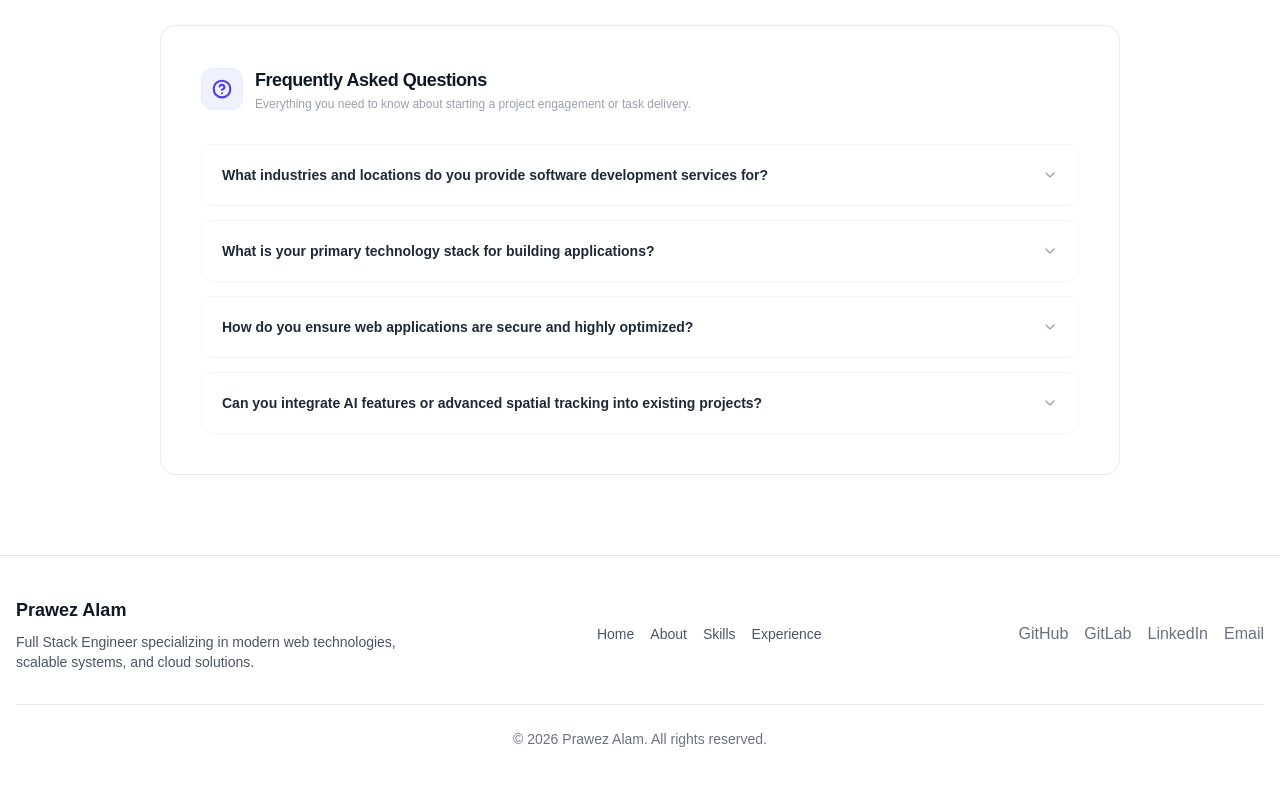
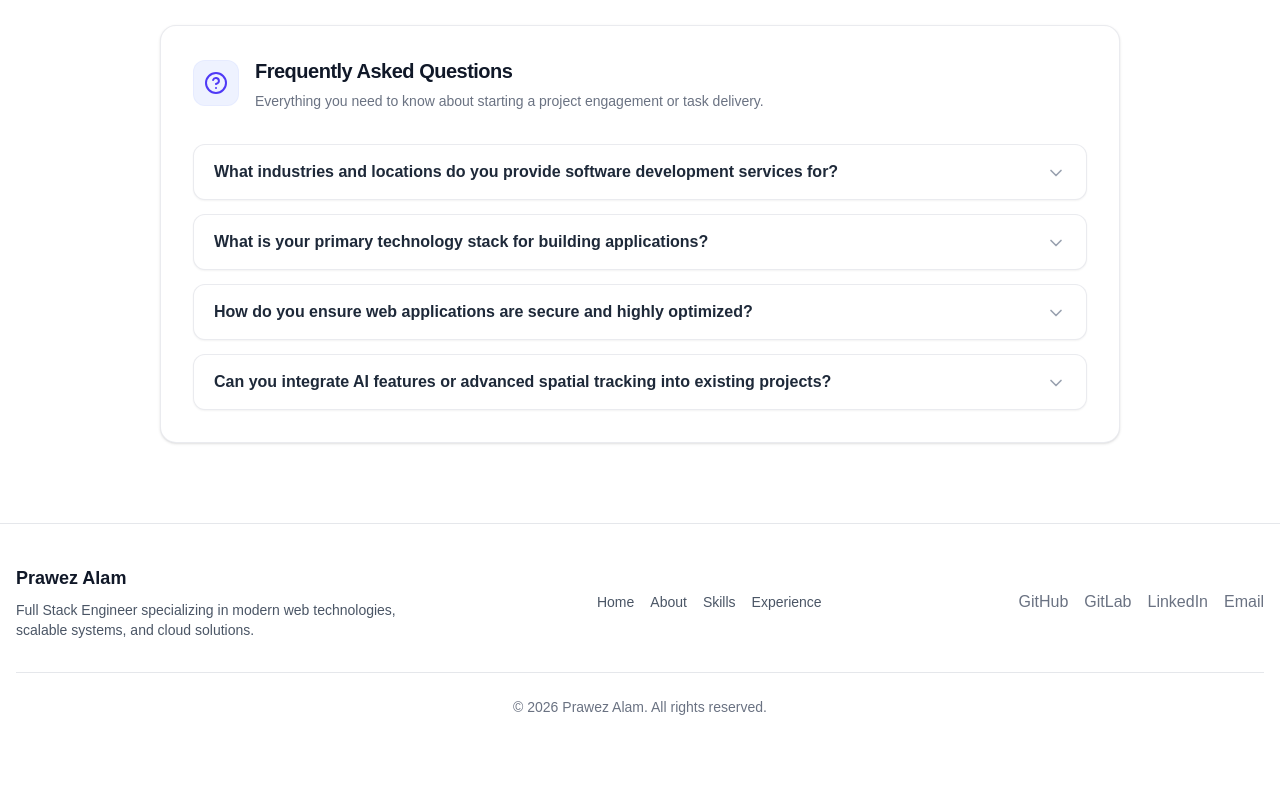
Before and after one commit to AlamPrawez/prawezalam, a Next.js app: page / in a window 1280 px wide. Shown: the part 1882-2667 px from the top of the page. After the commit the page ends 2639 px from the top, so only its background shows below. Built offline with nearby package versions, Linux system fonts and the light colour scheme; no server answers; the database is empty.

Commit message:
responsive fixed

```diff
--- a/src/app/(site)/page.tsx
+++ b/src/app/(site)/page.tsx
@@ -23,7 +23,7 @@ export default function Home() {
           {/* <ServicesSection /> */}
           <ServicesSectionNew />
         </section>
-        <div className="px-40 py-20">
+       <div className="px-4 py-8 sm:px-8 sm:py-12 lg:px-20 lg:py-16 xl:px-40 xl:py-20">
         <Faq faqs={faqs}/>
         </div>
       </main>
--- a/src/components/Faq.tsx
+++ b/src/components/Faq.tsx
@@ -46,11 +46,11 @@ export default function Faq({
     return (
      <section
       id="faq"
-            className={`w-full bg-white border border-gray-200/80 p-6 sm:p-10 rounded-2xl shadow-premium relative scroll-mt-20 ${className}`}
+      className={`w-full bg-white border border-gray-200/80 p-4 sm:p-6 lg:p-8 rounded-2xl shadow-sm relative scroll-mt-20 ${className}`}
       aria-labelledby="faq-title"
     >
       {/* Inject JSON-LD Schema for SEO */}
-            {showSchema && faqs.length > 0 && (
+      {showSchema && faqs.length > 0 && faqSchema && (
         <script
           type="application/ld+json"
           dangerouslySetInnerHTML={{ __html: JSON.stringify(faqSchema) }}
@@ -58,16 +58,19 @@ export default function Faq({
       )}
 
       {/* Header Segment */}
-            <div className="flex items-center gap-3 mb-8">
-                <div className="bg-indigo-50 p-2.5 rounded-xl text-indigo-600 border border-indigo-100/50 shrink-0">
-                    <HelpCircle size={20} className="stroke-[2.5]" />
+      <div className="flex items-start gap-3 sm:gap-4 mb-5 sm:mb-8">
+        <div className="bg-indigo-50 p-2 sm:p-2.5 rounded-xl text-indigo-600 border border-indigo-100/60 shrink-0 mt-0.5">
+          <HelpCircle className="w-5 h-5 sm:w-6 sm:h-6 stroke-[2]" />
         </div>
-                <div>
-                    <h2 id="faq-title" className="text-lg font-extrabold text-gray-900 tracking-tight">
+        <div className="flex-1 min-w-0">
+          <h2
+            id="faq-title"
+            className="text-base sm:text-lg lg:text-xl font-extrabold text-gray-900 tracking-tight leading-snug break-words"
+          >
             {title}
           </h2>
           {subtitle && (
-                        <p className="text-xs text-gray-400 mt-0.5 font-medium">
+            <p className="text-sm text-gray-500 mt-1 font-medium leading-relaxed break-words">
               {subtitle}
             </p>
           )}
@@ -75,44 +78,52 @@ export default function Faq({
       </div>
 
       {/* Accordion List */}
-            <div className="space-y-3.5">
+      <div className="space-y-2.5 sm:space-y-3.5">
         {faqs.map((faq, index) => {
           const isOpen = openIndex === index;
           return (
             <div
               key={index}
-                            className={`border rounded-xl transition-all duration-200 ${
+              className={`border rounded-xl transition-all duration-200 overflow-hidden ${
                 isOpen
-                                    ? 'border-indigo-100 bg-indigo-50/5 shadow-3xs'
-                                    : 'border-gray-100 bg-white hover:border-gray-200 shadow-4xs'
+                  ? 'border-indigo-200/90 bg-indigo-50/10 shadow-sm'
+                  : 'border-gray-200/80 bg-white hover:border-gray-300 shadow-xs'
               }`}
             >
+              {/* Accordion Header / Button */}
               <button
                 type="button"
                 aria-expanded={isOpen}
                 onClick={() => toggleFaq(index)}
-                                className={`w-full flex items-center justify-between p-5 text-left text-sm font-bold transition-colors cursor-pointer select-none outline-none rounded-xl focus-visible:ring-2 focus-visible:ring-indigo-500/20 ${
-                                    isOpen ? 'text-indigo-600' : 'text-gray-800'
+                className={`w-full min-h-[48px] flex items-start justify-between gap-3 sm:gap-4 px-4 py-3.5 sm:px-5 sm:py-4 transition-colors cursor-pointer select-none outline-none focus-visible:ring-2 focus-visible:ring-indigo-500/30 active:bg-indigo-50/40 ${
+                  isOpen ? 'text-indigo-600' : 'text-gray-800 hover:text-gray-900'
                 }`}
               >
-                                <span className="pr-4">{faq.question}</span>
+                <span className={`text-left text-sm sm:text-base leading-snug break-words flex-1 ${isOpen ? 'font-bold' : 'font-semibold'}`}>
+                  {faq.question}
+                </span>
+
+                {/* mt-0.5 aligns the icon perfectly with the first line of text on multi-line questions */}
                 <ChevronDown
-                                    size={16}
-                                    className={`text-gray-400 transition-transform duration-300 shrink-0 ${
-                                        isOpen ? 'transform rotate-180 text-indigo-500' : ''
+                  className={`w-5 h-5 text-gray-400 transition-transform duration-300 shrink-0 mt-0.5 ${
+                    isOpen ? 'transform rotate-180 text-indigo-600' : ''
                   }`}
                 />
               </button>
 
+              {/* Accordion Content Container (Grid trick for dynamic smooth height) */}
               <div
-                                className={`transition-all duration-300 ease-in-out overflow-hidden ${
-                                    isOpen ? 'max-h-[300px] opacity-100' : 'max-h-0 opacity-0 pointer-events-none'
+                className={`grid transition-all duration-300 ease-in-out ${
+                  isOpen ? 'grid-rows-[1fr] opacity-100' : 'grid-rows-[0fr] opacity-0 pointer-events-none'
                 }`}
               >
-                                <div className="p-5 pt-0 text-xs text-gray-500 leading-relaxed font-normal border-t border-gray-100/60 mt-0 bg-white/50 rounded-b-xl">
+                <div className="overflow-hidden">
+                  <div className="px-4 pb-4 pt-1 sm:px-5 sm:pb-5 sm:pt-2 text-sm text-gray-600 leading-relaxed font-normal border-t border-gray-100 bg-gray-50/30 break-words">
                     {faq.answer}
                   </div>
                 </div>
+              </div>
+
             </div>
           );
         })}
```
Lines whose indentation alone changed are shown as unchanged.
